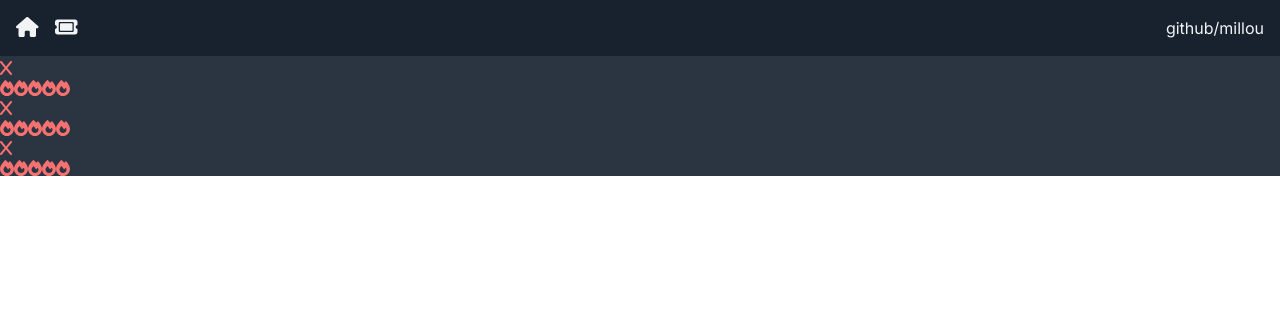
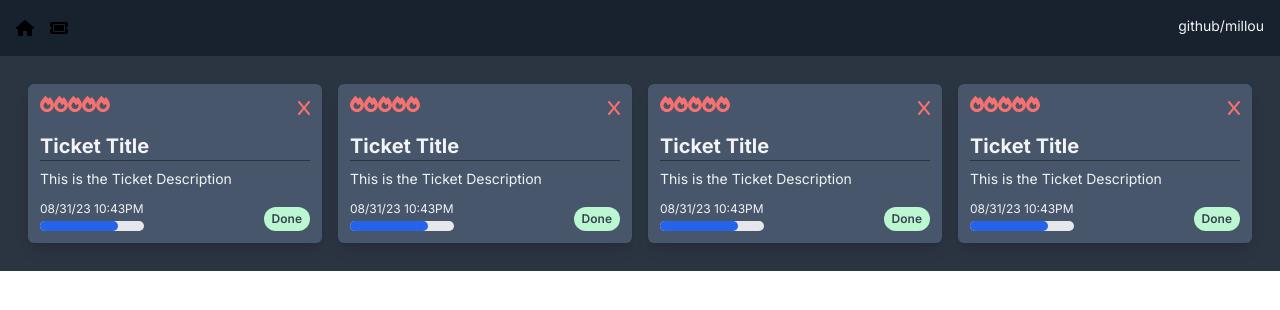
Before and after one commit to millouu/ticketly, a Next.js app: page / in a window 1280 px wide. Shown: the top 310 px of the page. Built offline with nearby package versions, Linux system fonts and the light colour scheme.

Commit message:
ticket card layout

```diff
--- /dev/null
+++ b/app/(components)/ProgressDisplay.jsx
@@ -0,0 +1,11 @@
+const ProgressDisplay = () => {
+  return (
+    <div className='w-full bg-gray-200 rounded-full h-2.5'>
+      <div
+        className='bg-blue-600 rounded-full h-2.5'
+        style={{ width: "75%" }}></div>
+    </div>
+  );
+};
+
+export default ProgressDisplay;
--- /dev/null
+++ b/app/(components)/StatusDisplay.jsx
@@ -0,0 +1,10 @@
+
+const StatusDisplay = () => {
+  return (
+    <div>
+      <span className="inline-block rounded-full px-2 py-1 text-xs font-semibold text-gray-700 bg-green-200">Done</span>
+    </div>
+  )
+}
+
+export default StatusDisplay
--- a/app/(components)/TicketCard.jsx
+++ b/app/(components)/TicketCard.jsx
@@ -1,13 +1,32 @@
-import DeleteBlock from "./DeleteBlock"
-import PriorityDisplay from "./PriorityDisplay"
+import DeleteBlock from "./DeleteBlock";
+import PriorityDisplay from "./PriorityDisplay";
+import ProgressDisplay from "./ProgressDisplay";
+import StatusDisplay from "./StatusDisplay";
 
 const TicketCard = () => {
   return (
-    <div>
+    <div className='flex flex-col bg-card hover:bg-card-hover rounded-md shadow-lg p-3 m-2'>
+      <div className='flex mb-3 '>
+        <PriorityDisplay />
+        <div className='ml-auto'>
           <DeleteBlock />
-          <PriorityDisplay />
+        </div>
+      </div>
+      <h4>Ticket Title</h4>
+      <hr className='h-px border-0 bg-page mb-2' />
+      <p className='whitespace-pre-wrap '>This is the Ticket Description</p>
+      <div className='flex-grow'></div>
+      <div className='flex mt-2 '>
+        <div className='flex flex-col'>
+          <p className='text-xs my-1'>08/31/23 10:43PM</p>
+          <ProgressDisplay />
+        </div>
+        <div className="ml-auto flex items-end">
+          <StatusDisplay />
+        </div>
+      </div>
     </div>
-  )
-}
+  );
+};
 
-export default TicketCard
+export default TicketCard;
--- a/app/globals.css
+++ b/app/globals.css
@@ -1,6 +1,28 @@
 @tailwind base;
 @tailwind components;
 @tailwind utilities;
+
+@layer base{
+    h1,h2,h3,h4{
+        @apply font-bold;
+    }
+    h1{
+        @apply text-4xl;
+    }
+    h2{
+        @apply text-3xl;
+    }
+    h3{
+        @apply text-2xl;
+    }
+    h4{
+        @apply text-xl;
+    }
+    p{
+        @apply text-sm text-default-text;
+
+    };
+}
 
 @layer components{
     .icon{
--- a/app/page.jsx
+++ b/app/page.jsx
@@ -1,14 +1,16 @@
-import TicketCard from "./(components)/TicketCard"
+import TicketCard from "./(components)/TicketCard";
 
 const Dashboard = () => {
   return (
-    <div>
-      <TicketCard />
-      <TicketCard />
-      <TicketCard />
+    <div className='p-5 '>
+      <div className="lg:grid grid-cols-2 xl:grid grid-cols-4">
+        <TicketCard />
+        <TicketCard />
+        <TicketCard />
+        <TicketCard />
+      </div>
+    </div>
+  );
+};
 
-    </div>
-  )
-}
-
-export default Dashboard
+export default Dashboard;
```
